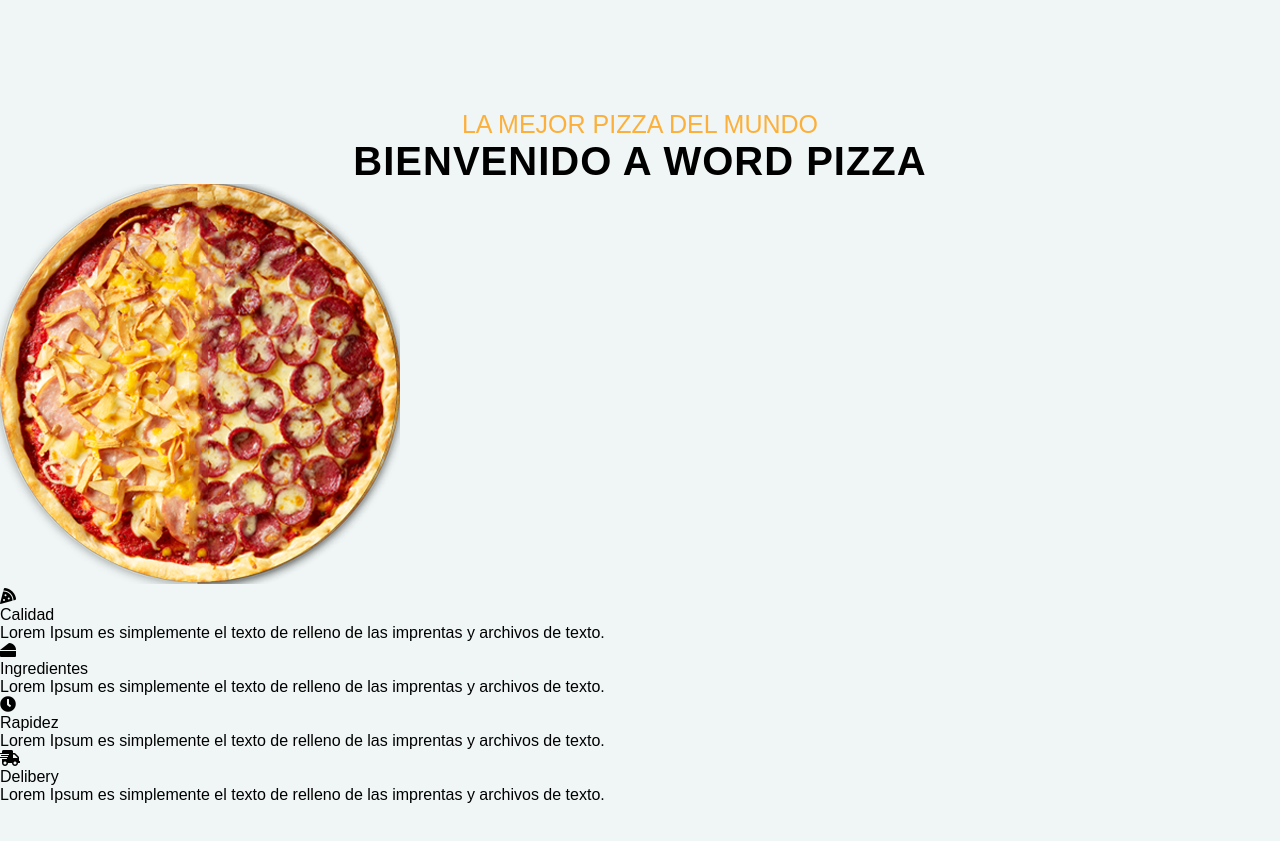
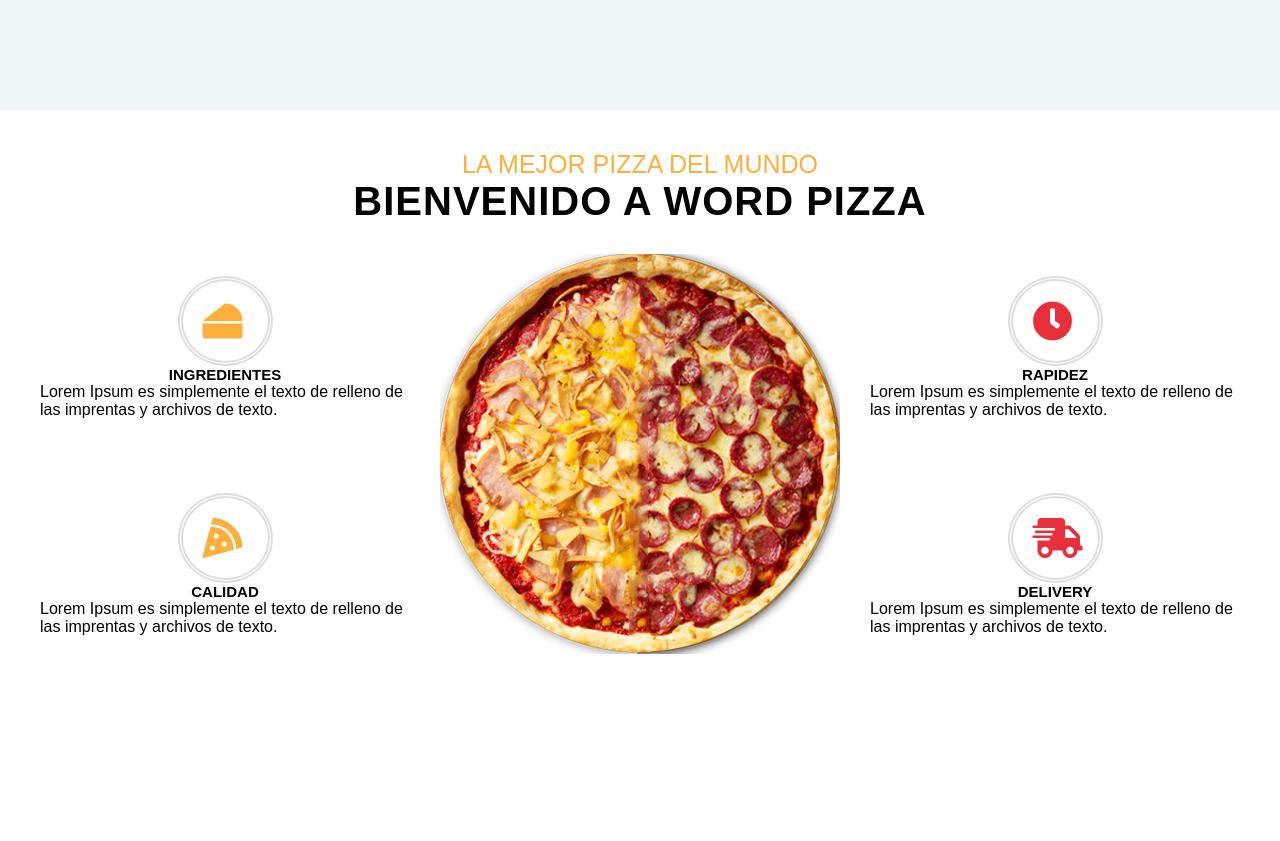
Before and after one commit to belester/pizza, a plain HTML site: page view/index.html in a window 1280 px wide. Shown: the part 695-1536 px from the top of the page. Before the commit the page ends 1499 px from the top, so only its background shows below. Drawn offline with Linux system fonts and the light colour scheme.

Commit message:
diseño de la secion de servicios

```diff
--- a/css/estilos.css
+++ b/css/estilos.css
@@ -230,6 +230,119 @@ body{
     transform: scale(1.15);
 }
 
+
+/*Secion servicios*/
+
+#servicios {
+    height: 100vh;
+    background: #fff;
+    padding: 40px;
+}
+
+.sevicios-titulos {
+    display: flex;
+    justify-content: center;
+    align-items: center;
+    flex-direction: column;
+}
+
+.servicios-container {
+    margin-top: 30px;
+    display: grid;
+    grid-template-columns: repeat(3, 1fr);
+    grid-template-rows: repeat(2, auto);
+    grid-gap: 30px;
+    grid-template-areas: "ingredientes imagen rapidez"
+                         "calidad      imagen delivery";
+}
+ .calidad {
+    grid-row: calidad;
+    grid-column: calidad;
+ }
+
+ .ingredientes {
+    grid-row: ingredientes;
+    grid-column: ingredientes;
+ }
+
+.rapidez {
+    grid-column: rapidez;
+    grid-column: rapidez;
+}
+
+.delivery {
+    grid-column: delivery;
+    grid-row: delivery;
+}
+
+.imagen-central {
+    grid-column: imagen;
+    grid-row: imagen;
+    transition: all 0.5s;
+}
+
+.imagen-central:hover {
+    transform: scale(1.1);
+}
+
+.items {
+    display: flex;
+    justify-content: center;
+    align-items: center;
+    flex-direction: column;
+}
+
+.items span {
+    width: 95px;
+    font-size: 40px;
+    color: var(--color-secundario);
+    padding: 20px;
+    border: 5px double #dedede;
+    border-radius: 50%;
+    transition: all 0.5s;
+}
+
+.items span:hover {
+    background: var(--color-secundario);
+    color: #fff;
+}
+
+.ingredientes span,
+.calidad span {
+    color: var(--color-primary);
+}
+
+.ingredientes span:hover,
+.calidad span:hover {
+    background: var(--color-primary);
+    color: #fff;
+}
+
+.items .titulo-item {
+    text-transform: uppercase;
+    font-size: 15px;
+    font-weight: 700;
+    text-align: center;
+}
+
+.item .text-item {
+    font-size: 14px;
+}
+
+
+
+
+
+
+
+
+
+
+
+
+
+
+
 @media screen and (max-width: 850px){
     .container-productos {
         flex-direction: column;
--- a/view/index.html
+++ b/view/index.html
@@ -148,7 +148,7 @@
          <h1 class="titulos">Bienvenido a Word pizza</h1>
        </div>
 
-       <div id="servicios-container">
+       <div class="servicios-container">
          <div class="imagen-central">
               <img src="../img/mitad-mitad.png">
          </div>
@@ -171,9 +171,9 @@
                <p class="text-item">Lorem Ipsum es simplemente el texto de relleno de las imprentas y archivos de texto.</p>
          </div>
 
-         <div class="items delibery">
+         <div class="items delivery">
               <p><span class="fas fa-shipping-fast"></span></p>
-              <p class="titulo-item">Delibery</p>
+              <p class="titulo-item">Delivery</p>
                <p class="text-item">Lorem Ipsum es simplemente el texto de relleno de las imprentas y archivos de texto.</p>
          </div>
        </div>
```
